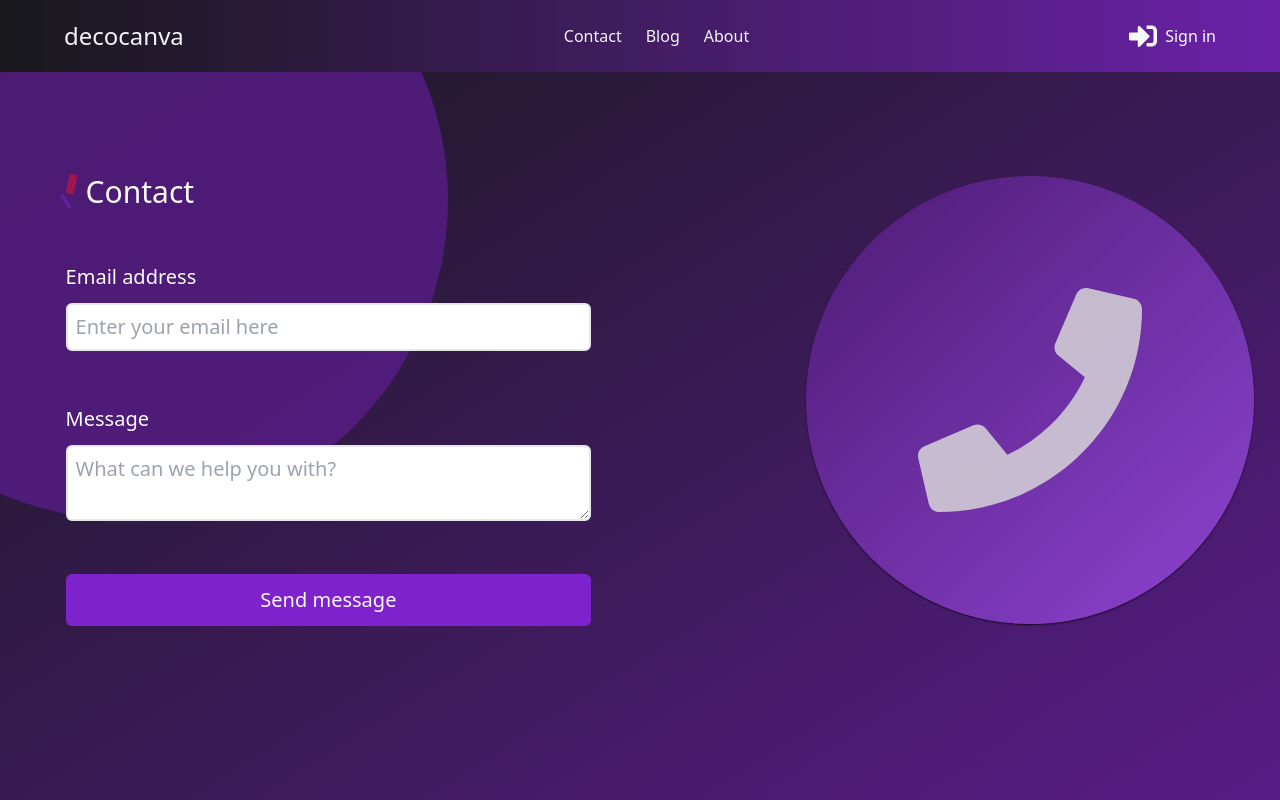
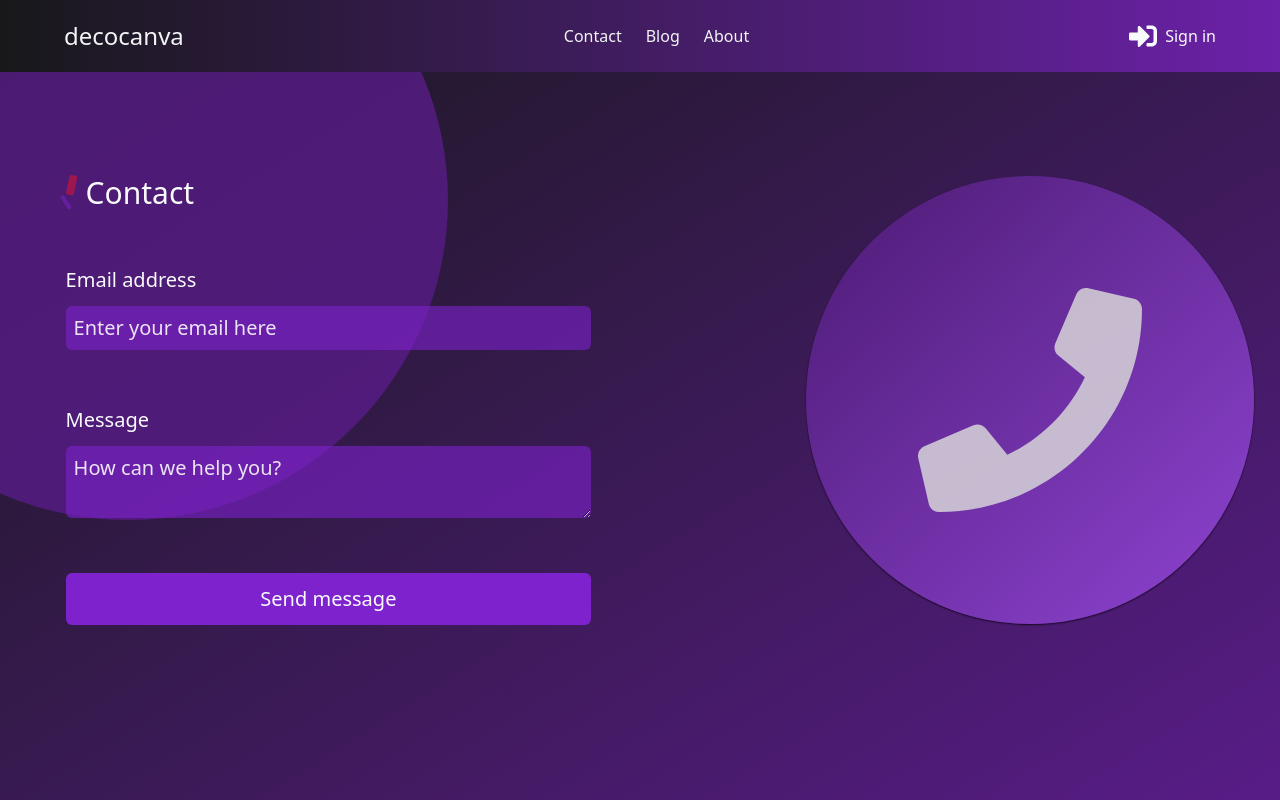
Before and after one commit to wesiudev/decocanva, a Next.js app: page /contact in a window 1280 px wide. Built offline with nearby package versions, Linux system fonts and the light colour scheme; no server answers.

Commit message:
contact design

```diff
--- a/app/contact/page.tsx
+++ b/app/contact/page.tsx
@@ -20,9 +20,9 @@ export default function Contact() {
                 Email address
               </label>
               <input
-                type="text"
+                type="email"
                 id="email"
-                className="w-full lg:w-3/4 mt-3 rounded-md outline-none border-2 focus:border-blue-900 p-2 text-xl"
+                className="w-full lg:w-3/4 mt-3 rounded-md text-white p-2 outline-none bg-purple-700 focus:bg-purple-700 text-xl bg-opacity-60 focus:bg-opacity-80 placeholder:text-gray-50 placeholder:text-opacity-90"
                 placeholder="Enter your email here"
               />
             </div>
@@ -32,8 +32,8 @@ export default function Contact() {
               </label>
               <textarea
                 id="message"
-                className="w-full lg:w-3/4 mt-3 rounded-md outline-none border-2 focus:border-blue-900 p-2 text-xl"
-                placeholder="What can we help you with?"
+                className="w-full lg:w-3/4 mt-3 rounded-md text-white p-2 outline-none bg-purple-700 text-xl bg-opacity-60 placeholder:text-gray-50 focus:bg-opacity-80 focus:bg-purple-600 placeholder:text-opacity-90"
+                placeholder="How can we help you?"
               />
             </div>
             <button className="w-full lg:w-3/4 bg-purple-700 p-3 rounded-md text-gray-50 hover:bg-purple-600 text-xl">
```
Also changed, not shown: .eslintrc.json.
